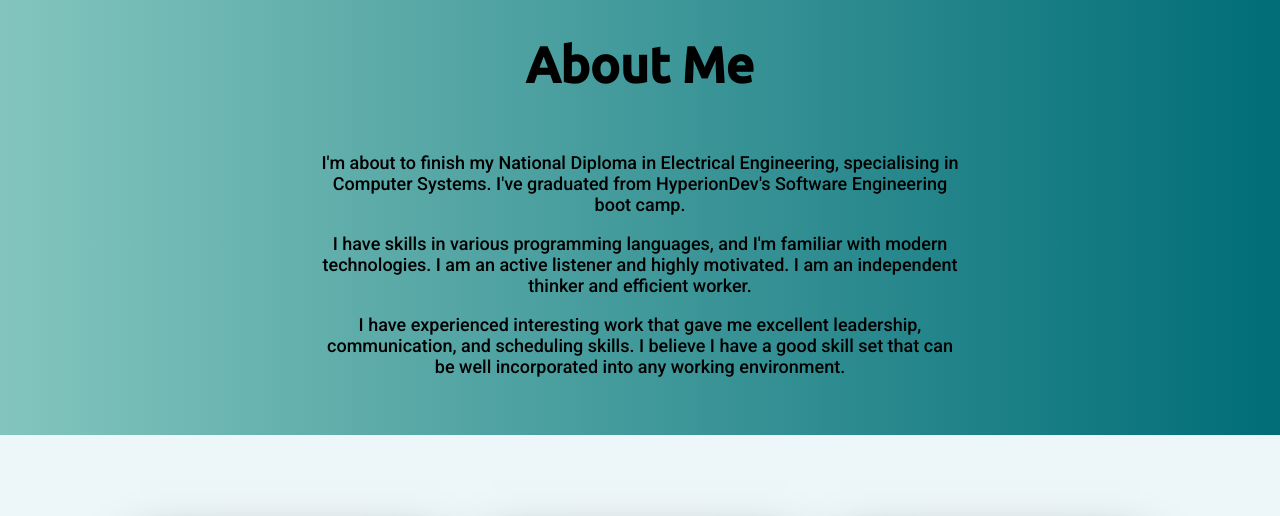
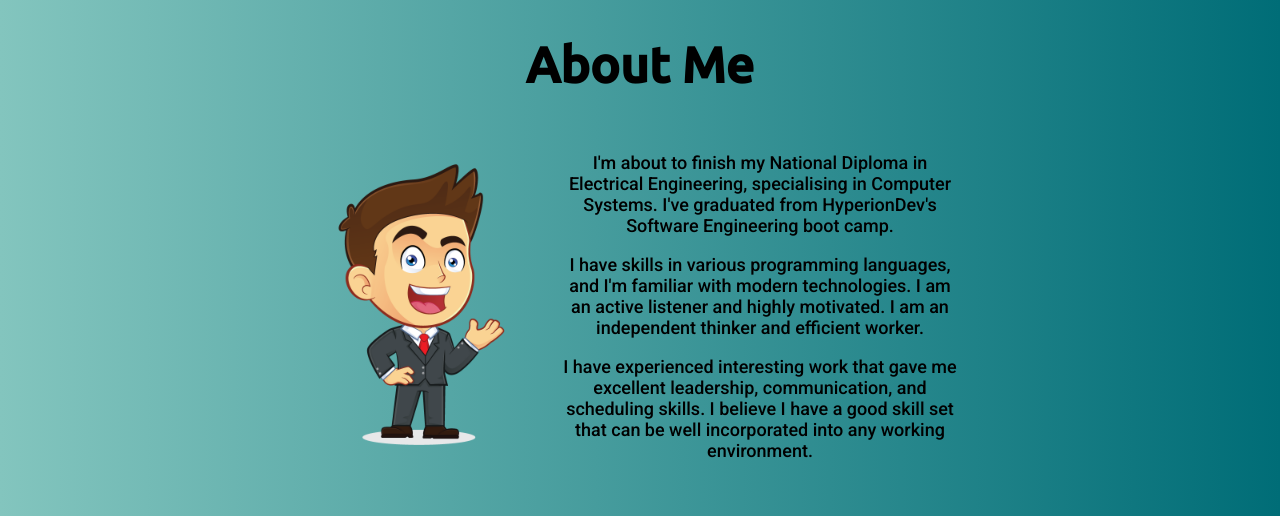
Before and after one commit to Gainzislife/Jaco-Steyn-Portfolio, a plain HTML site: page index.html in a window 1280 px wide. Shown: the part 2300-2816 px from the top of the page. Drawn offline with Linux system fonts and the light colour scheme.

Commit message:
Tweaked about section
Added an image and a ".about-body" class

```diff
--- a/css/style.css
+++ b/css/style.css
@@ -155,8 +155,16 @@ h2 {
   background: linear-gradient(90deg, rgba(131,197,190,1) 0%, rgba(0,109,119,1) 100%);
 }
 
-.about-content {
+.about-body {
   width: 50%;
+  display: flex;
+  text-align: center;
+  align-items: center;
+}
+
+#cartoon {
+  height: 300px;
+  margin-right: 40px;
 }
 
 .about-content p {
--- a/index.html
+++ b/index.html
@@ -143,6 +143,8 @@
     <!-- About section -->
     <section id="about-section">
       <h2>About Me</h2>
+      <div class="about-body">
+        <img id="cartoon" src="images/boy_cartoon.png" alt="person at desk">
         <div class="about-content">
           <p>
             I'm about to finish my National Diploma in Electrical Engineering,
@@ -159,6 +161,7 @@
             communication, and scheduling skills. I believe I have a good skill
             set that can be well incorporated into any working environment.
           </p>
+        </div>
       </div>
     </section>
 
```
Also changed, not shown: images/boy_cartoon.png (added). Lines whose indentation alone changed are shown as unchanged.
